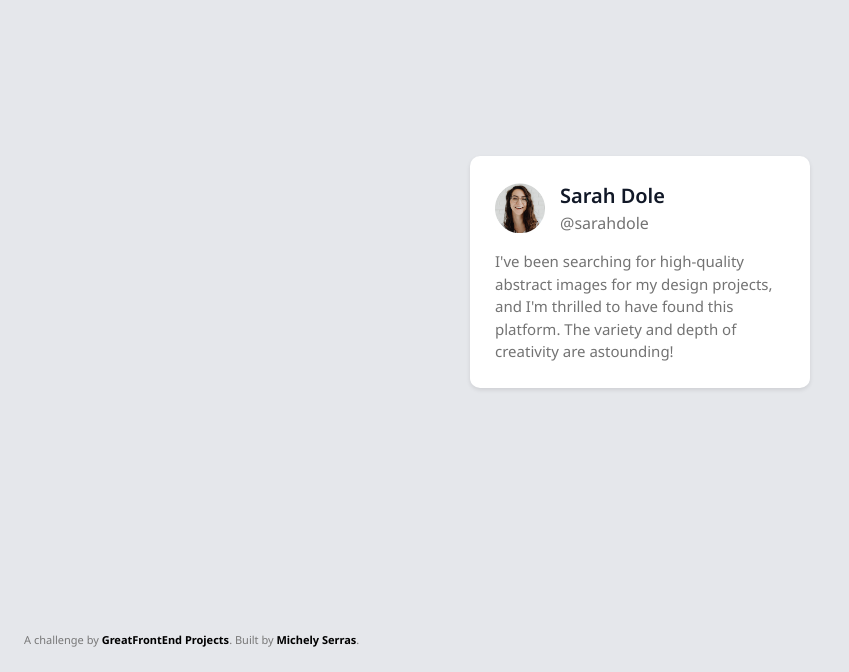
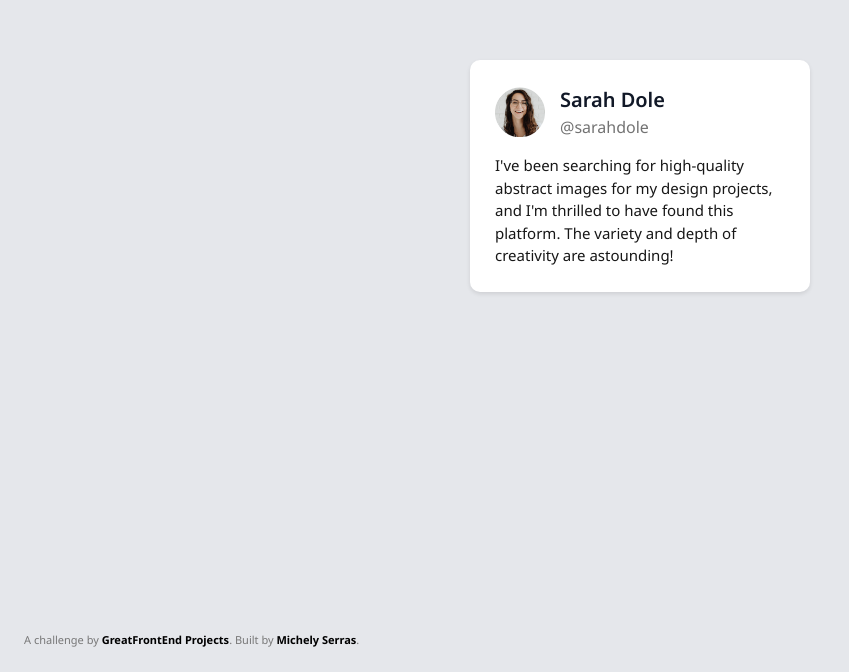
Before and after one commit to Michelyserras/testimonial-card, a plain HTML site: page index.html in a window 1280 px wide. Shown: the part 128-800 px from the top of the page, without its empty margins (0-849 px from the left). Drawn offline with nearby package versions, Linux system fonts and the light colour scheme.

Commit message:
alterando cor do texto

```diff
--- a/css/style.css
+++ b/css/style.css
@@ -39,7 +39,7 @@ body {
 .container {
   width: 90%;
   max-width: 21.25rem;
-  margin: 0 auto;
+  margin: 0 auto 12rem auto;
 }
 
 .card {
@@ -80,7 +80,7 @@ header h3 {
 .content p {
   font-size: 0.9375rem;
   font-weight: 400;
-  color: #737373;
+  color: 	#171717;
   line-height: 1.5;
 }
 
```
